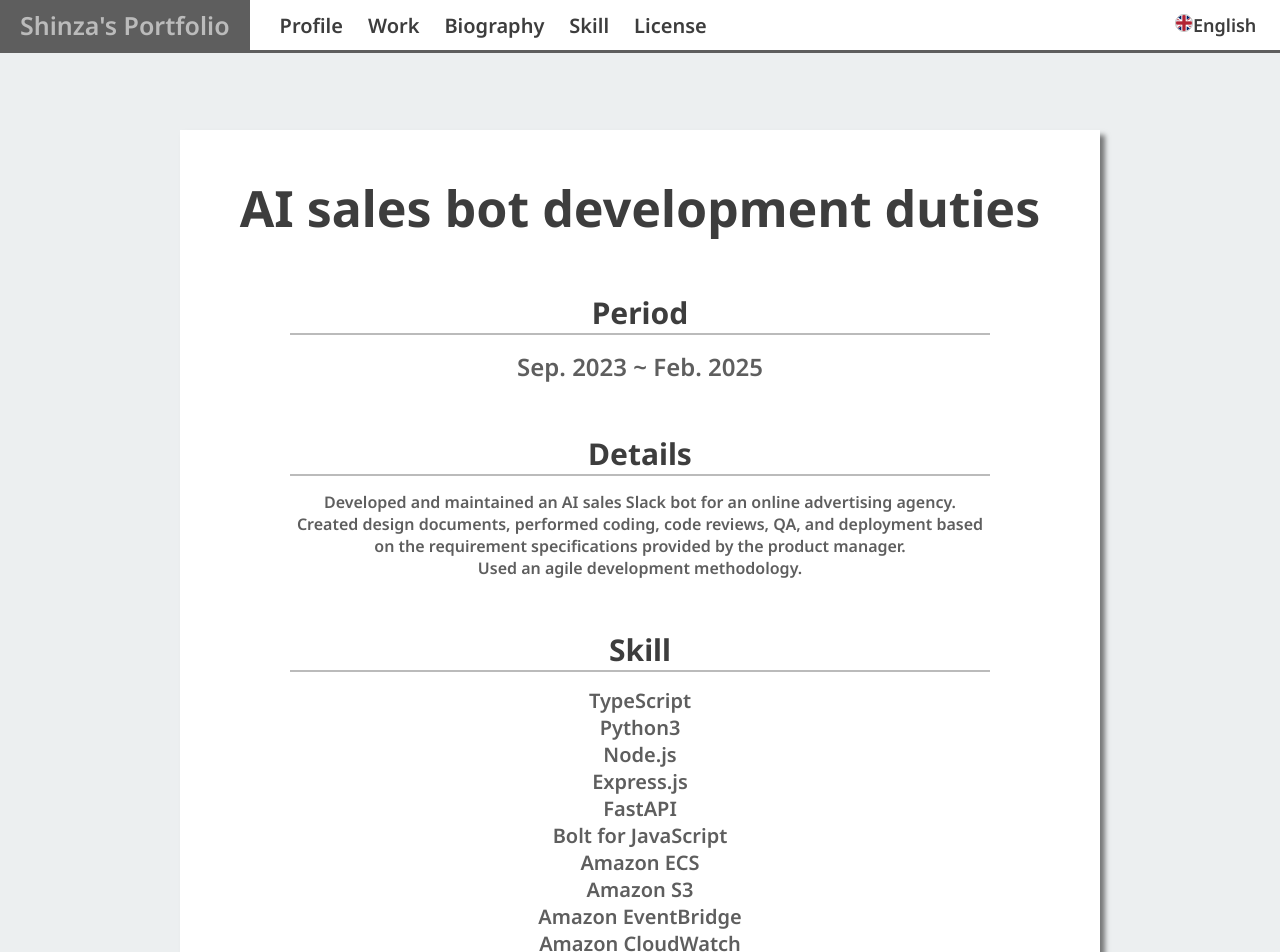
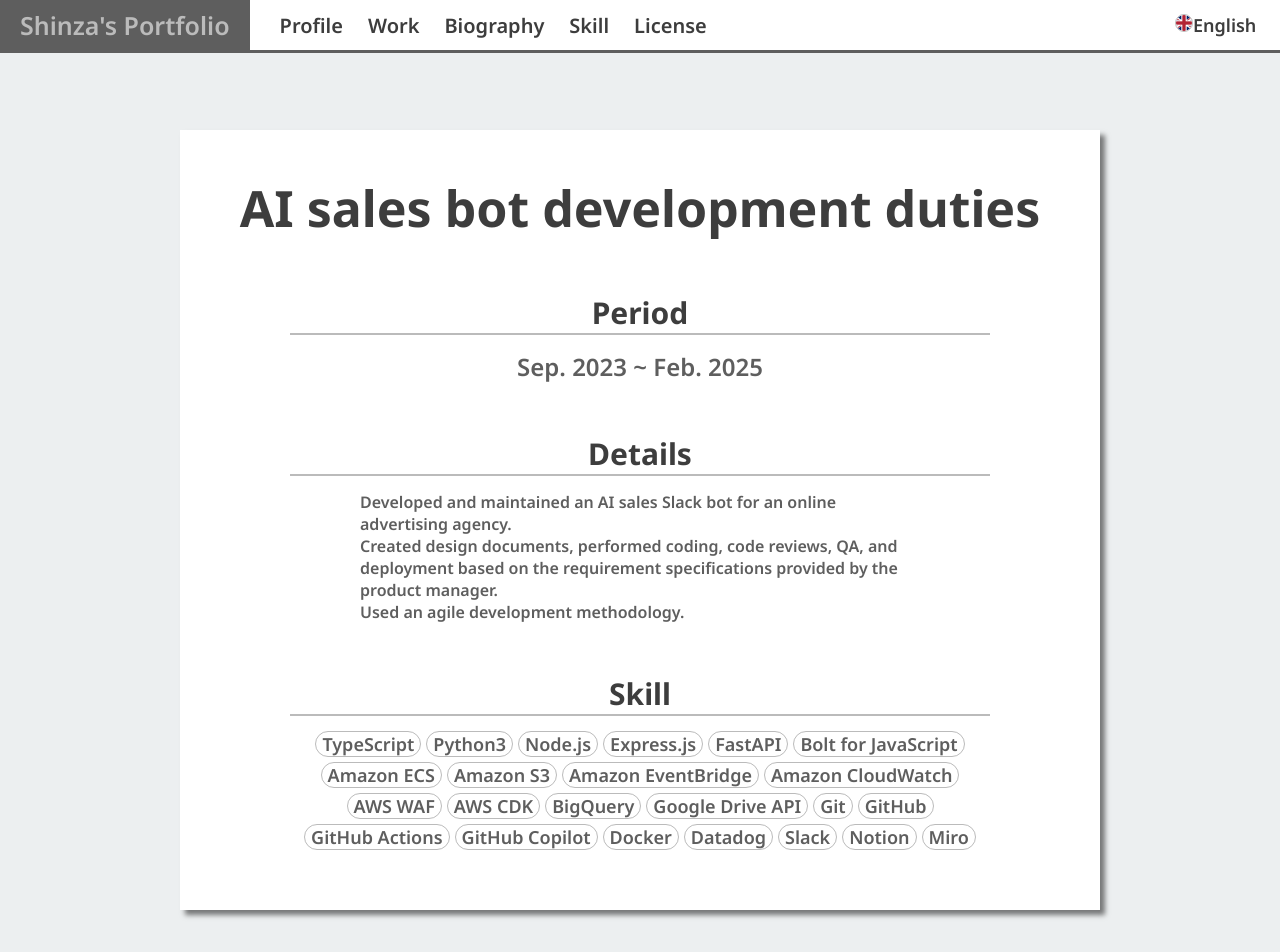
Before and after one commit to real-shinza/shinza-s-portfolio, a Next.js app: page /en/biography/ai-sales-bot-development in a window 1280 px wide. Shown: the top 952 px of the page. Built offline with nearby package versions, Linux system fonts and the light colour scheme.

Commit message:
work, biography ページ修正

```diff
--- a/src/app/[locale]/biography/[id]/page.module.css
+++ b/src/app/[locale]/biography/[id]/page.module.css
@@ -5,10 +5,18 @@
 }
 
 .detail {
+  margin: auto 10%;
   font-size: 16px;
   font-weight: 600;
   color: #5e5e5e;
+  text-align: left;
   white-space: pre-line;
+}
+
+@media (max-width: 768px) {
+  .description {
+    margin: auto;
+  }
 }
 
 .skills {
--- a/src/app/[locale]/biography/[id]/page.tsx
+++ b/src/app/[locale]/biography/[id]/page.tsx
@@ -1,6 +1,6 @@
 'use client';
 import { notFound } from 'next/navigation';
-import { Card, SubContent } from '../../../../components';
+import { Card, SubContent, SkillTag } from '../../../../components';
 import { biography } from '../../../../data';
 import { GetLocaleString } from '../../../../lib';
 import styles from './page.module.css';
@@ -23,13 +23,7 @@
           </div>
         </SubContent>
         <SubContent subtitle={biography.subtitle.skill} isHidden={!entry.skills}>
-          <div className={styles.skills}>
-            {entry.skills && entry.skills.map((skill, index) => (
-              <div key={index}>
-                {skill}
-              </div>
-            ))}
-          </div>
+          <SkillTag skills={entry.skills} />
         </SubContent>
       </Card>
     </main>
--- a/src/components/index.ts
+++ b/src/components/index.ts
@@ -5,5 +5,6 @@
 export { License } from './license/license';
 export { ProfileImage } from './profile/profile-image';
 export { SocialMedia } from './profile/social-media';
+export { SkillTag } from './skill/skill-tag';
 export { Skill } from './skill/skill';
 export { Work } from './work/work';
--- /dev/null
+++ b/src/components/skill/skill-tag.module.css
@@ -0,0 +1,18 @@
+.skills {
+  display: flex;
+  flex-wrap: wrap;
+  justify-content: center;
+  gap: 5px;
+}
+
+.tag {
+  border: solid 1.5px #bbbbbb;
+  border-radius: 14px;
+}
+
+.skill {
+  margin: 0px 6px;
+  font-size:18px;
+  font-weight: 600;
+  color: #5e5e5e;
+}
--- /dev/null
+++ b/src/components/skill/skill-tag.tsx
@@ -0,0 +1,18 @@
+import styles from './skill-tag.module.css';
+
+export const SkillTag = (args: {
+  skills?: string[],
+}) => {
+  if (!args.skills) return (<></>);
+  return (
+    <div className={styles.skills}>
+      {args.skills.map((skill, index) => (
+        <div className={styles.tag} key={index}>
+          <div className={styles.skill}>
+            {skill}
+          </div>
+        </div>
+      ))}
+    </div>
+  );
+};
```
Also changed, not shown: src/app/[locale]/work/[id]/page.module.css (+8 -0 lines), src/app/[locale]/work/[id]/page.tsx (+2 -8 lines).
